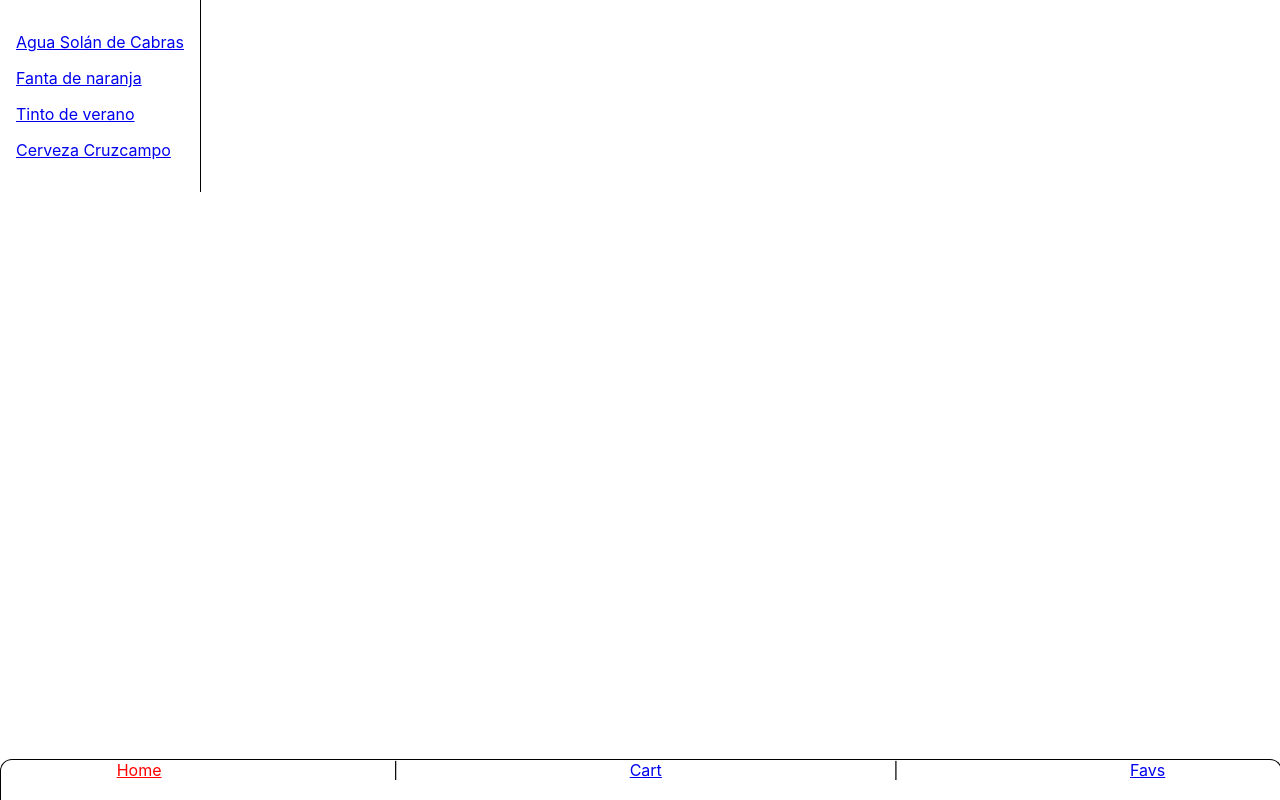
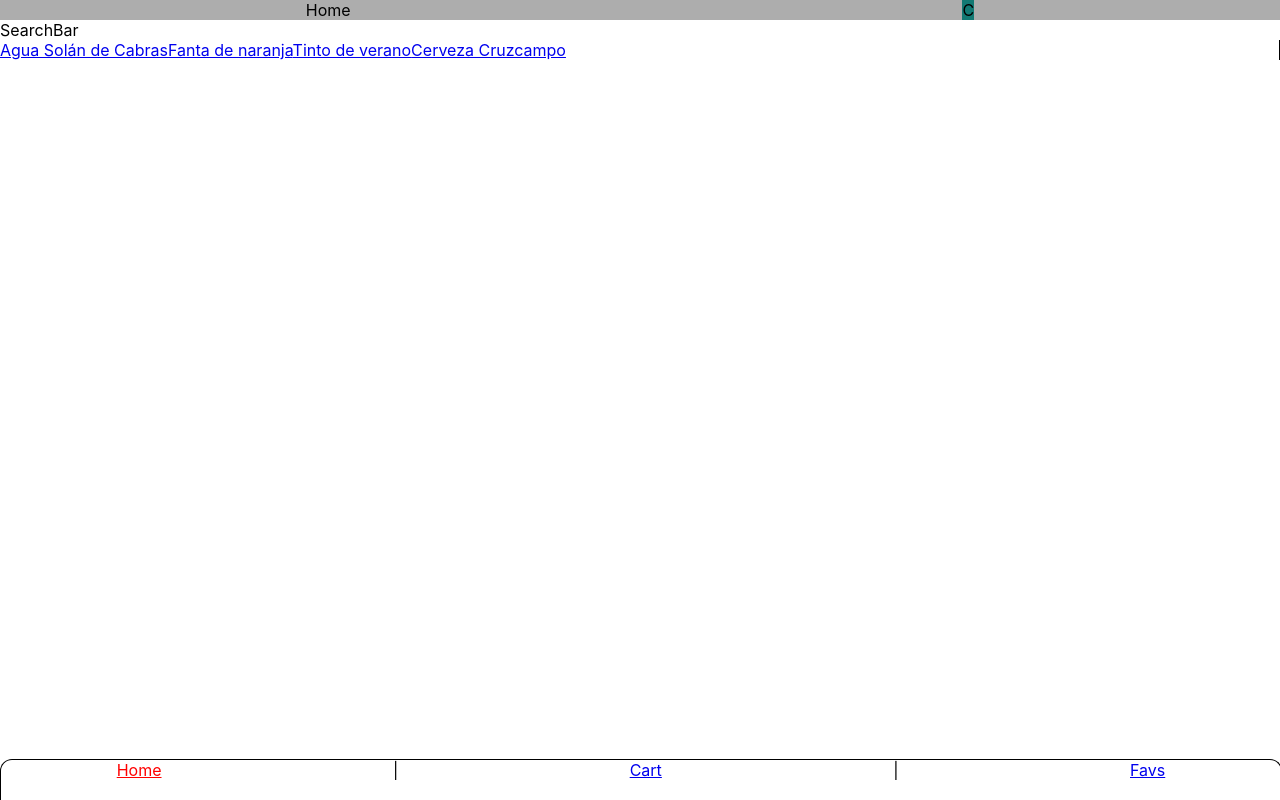
Before and after one commit to alesfg/alamesa, a React (Create React App) app: page / in a window 1280 px wide. Built offline with nearby package versions, Linux system fonts and the light colour scheme.

Commit message:
topsection create & styles

```diff
--- /dev/null
+++ b/src/components/IconCart.js
@@ -0,0 +1,11 @@
+import React from 'react'
+
+function IconCart() {
+  return (
+    <div style={{backgroundColor:'#127973'}}>
+      C
+    </div>
+  )
+}
+
+export default IconCart
--- /dev/null
+++ b/src/components/SearchBar.js
@@ -0,0 +1,9 @@
+import React from 'react'
+
+function SearchBar() {
+  return (
+    <div>SearchBar</div>
+  )
+}
+
+export default SearchBar
--- /dev/null
+++ b/src/components/Title.js
@@ -0,0 +1,9 @@
+import React from 'react'
+
+function Title({title}) {
+  return (
+    <div>{title}</div>
+  )
+}
+
+export default Title
--- /dev/null
+++ b/src/components/TopSection.js
@@ -0,0 +1,19 @@
+import React from 'react'
+import IconCart from './IconCart'
+import SearchBar from './SearchBar'
+import Title from './Title'
+
+function TopSection({title}) {
+    return (
+        <div>
+            <div style={{display:'flex', justifyContent:'space-around', backgroundColor:'#ADADAD'}}>
+                <Title title={title} style={{color:'green'}}/>
+                <IconCart />
+            </div>
+            <SearchBar />
+        </div>
+
+    )
+}
+
+export default TopSection
--- a/src/routes/Favs.js
+++ b/src/routes/Favs.js
@@ -1,10 +1,13 @@
 import React from 'react'
 import "./styles/Favs.css";
+import TopSection from "../components/TopSection";
 
 
 function Favs() {
   return (
-    <div>Favs</div>
+    <div>
+            <TopSection title='Favorite dishes' />
+    </div>
   )
 }
 
--- a/src/routes/Home.js
+++ b/src/routes/Home.js
@@ -3,20 +3,23 @@
 
 import { NavLink, Outlet } from "react-router-dom";
 import { getBebidas } from "../bebidas";
+import TopSection from "../components/TopSection";
 
 function Home() {
   let bebidas = getBebidas();
   return (
-    <div style={{ display: "flex" }}>
+    <>
+      <TopSection title='Home' />
+      <div className="home">
         <nav
           style={{
             borderRight: "solid 1px",
-          padding: "1rem",
+            // padding: "1rem",
           }}
         >
           {bebidas.map((bebida) => (
             <NavLink
-            style={{ display: "block", margin: "1rem 0" }}
+              // style={{ margin: "1rem 0" }}
               to={`/${bebida.id}`}
               key={bebida.id}
             >
@@ -26,6 +29,7 @@
         </nav>
         <Outlet />
       </div>
+    </>
   );
 }
 
--- a/src/routes/styles/Home.css
+++ b/src/routes/styles/Home.css
@@ -0,0 +1,3 @@
+.home{
+    background-color: '#127973';
+}
```
Lines whose indentation alone changed are shown as unchanged.
